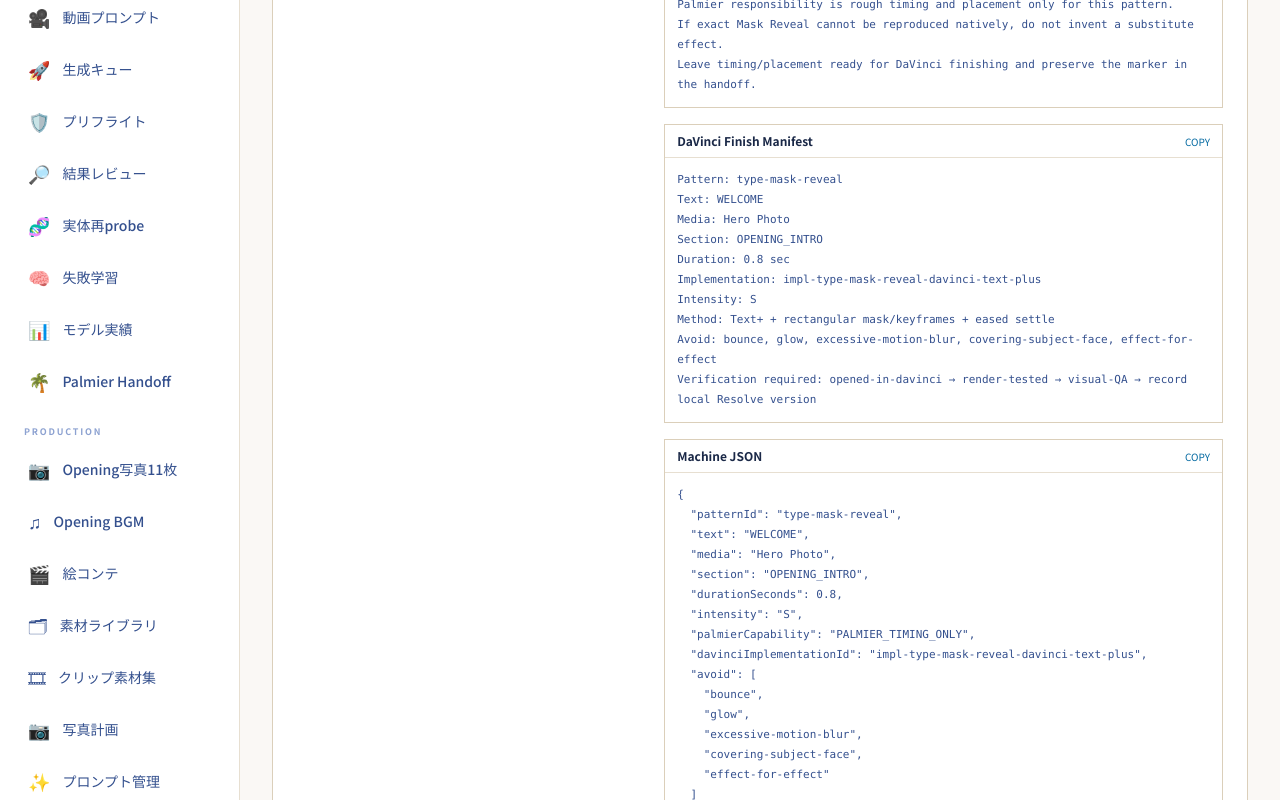
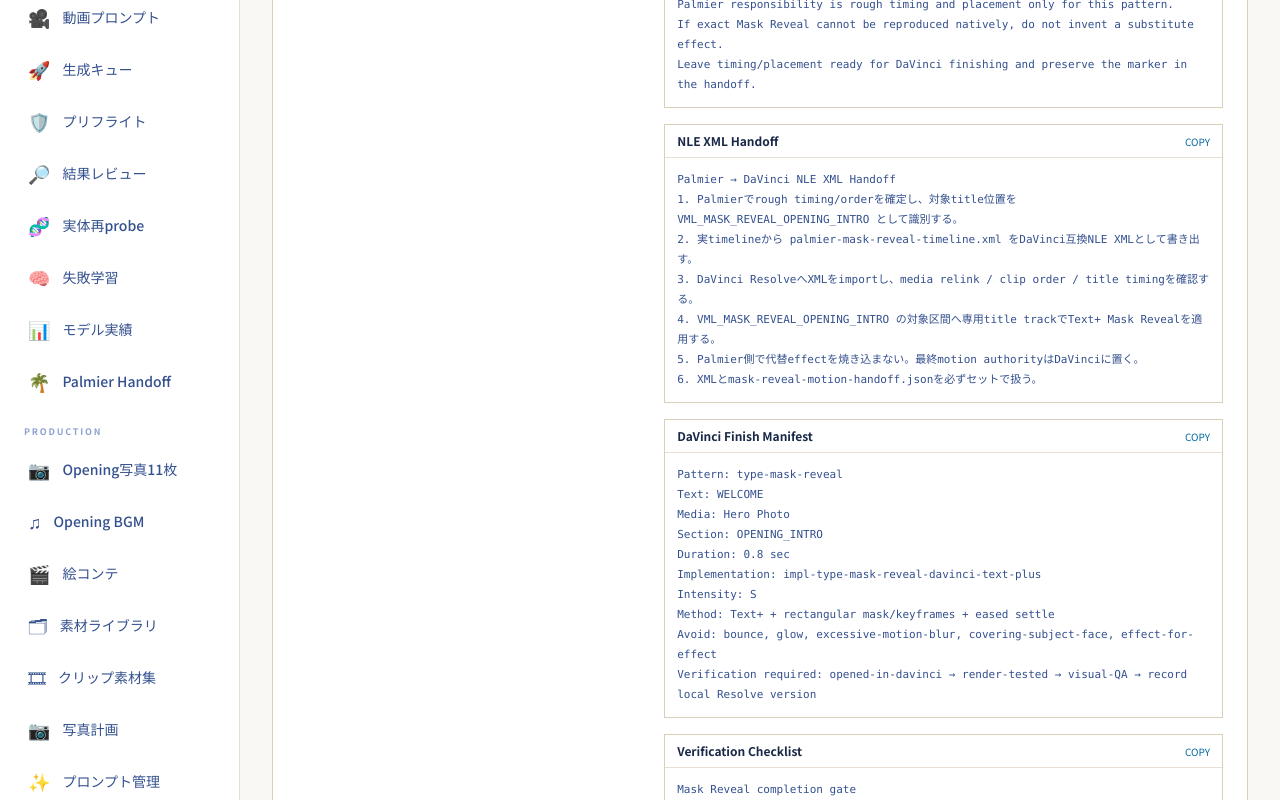
Before and after one commit to m-shogo/wedding-project, a React (Vite) app in the folder movie-dashboard/: page /movie-coach/motion-library in a window 1280 px wide. Shown: the part 1420-2220 px from the top of the page. Built offline with nearby package versions, Linux system fonts and the light colour scheme.

Commit message:
Expose canonical NLE handoff and verification checklist

```diff
--- a/movie-dashboard/src/pages/VisualMotionLibrary.tsx
+++ b/movie-dashboard/src/pages/VisualMotionLibrary.tsx
@@ -1,6 +1,10 @@
 import { useMemo, useState } from "react";
 import { Header } from "../components/Header";
-import { buildMaskRevealMotionHandoffJson } from "../data/maskRevealHandoff";
+import {
+  buildMaskRevealExecutionOutputs,
+  buildMaskRevealMotionHandoffJson,
+  type MaskRevealExecutionOutputs,
+} from "../data/maskRevealHandoff";
 import {
   buildMaskRevealPromptOutputs,
   getPatternImplementation,
@@ -23,6 +27,7 @@ export function VisualMotionLibrary() {
   const [input, setInput] = useState<MaskRevealPromptInput>(defaultInput);
   const [outputs, setOutputs] = useState<MotionPromptOutputs | null>(() => buildMaskRevealPromptOutputs(defaultInput));
   const [handoffJson, setHandoffJson] = useState(() => buildMaskRevealMotionHandoffJson(defaultInput));
+  const [executionOutputs, setExecutionOutputs] = useState<MaskRevealExecutionOutputs>(() => buildMaskRevealExecutionOutputs(defaultInput));
   const [copied, setCopied] = useState("");
   const patterns = useMemo(() => searchMotionPatterns(query), [query]);
 
@@ -35,6 +40,7 @@ export function VisualMotionLibrary() {
   function generateOutputs() {
     setOutputs(buildMaskRevealPromptOutputs(input));
     setHandoffJson(buildMaskRevealMotionHandoffJson(input));
+    setExecutionOutputs(buildMaskRevealExecutionOutputs(input));
   }
 
   return (
@@ -181,7 +187,9 @@ export function VisualMotionLibrary() {
                       <OutputCard label="Human Brief" value={outputs.humanBrief} copied={copied} onCopy={copy} />
                       <OutputCard label="Claude Creative Instruction" value={outputs.claudeCreativeInstruction} copied={copied} onCopy={copy} />
                       <OutputCard label="Palmier Instruction" value={outputs.palmierInstruction} copied={copied} onCopy={copy} />
+                      <OutputCard label="NLE XML Handoff" value={executionOutputs.nleXmlHandoff} copied={copied} onCopy={copy} />
                       <OutputCard label="DaVinci Finish Manifest" value={outputs.davinciFinishManifest} copied={copied} onCopy={copy} />
+                      <OutputCard label="Verification Checklist" value={executionOutputs.verificationChecklist} copied={copied} onCopy={copy} />
                       <OutputCard label="Machine JSON" value={outputs.machineJson} copied={copied} onCopy={copy} />
                       <OutputCard label="Motion Handoff Manifest JSON" value={handoffJson} copied={copied} onCopy={copy} />
                     </div>
```
